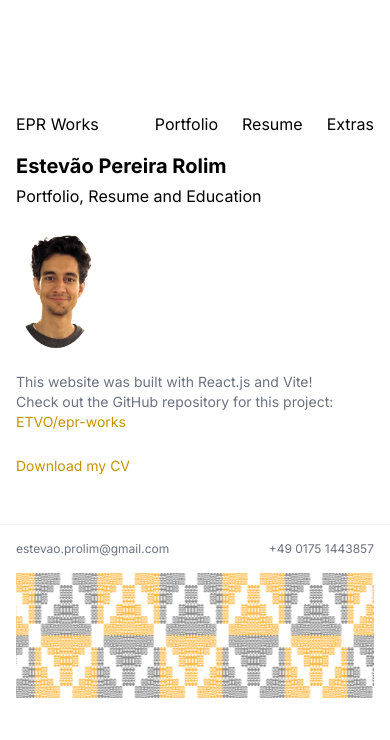
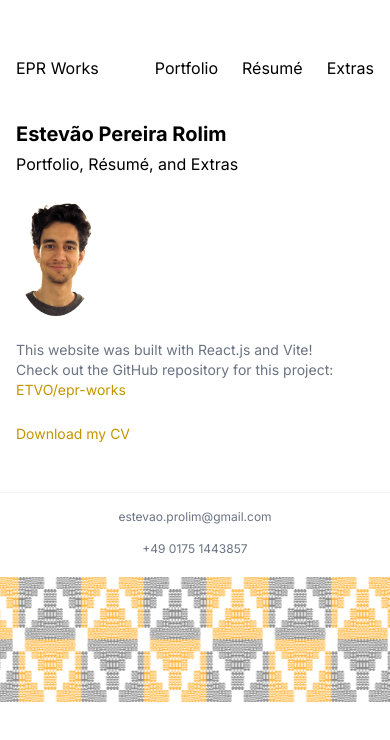
Before and after one commit to ETVO/epr-works, a React (Vite) app: page / in a window 390 px wide. Shown: the top 740 px of the page. Built offline with nearby package versions, Linux system fonts and the light colour scheme.

Commit message:
Update style for Footer and Header. Make it responsive.

```diff
--- a/src/App.jsx
+++ b/src/App.jsx
@@ -1,5 +1,5 @@
 import { BrowserRouter, Routes, Route, Outlet } from 'react-router'
-import Resume from './Resume.jsx';
+import Résumé from './Resume.jsx';
 import Portfolio from './Portfolio.jsx';
 import Extras from './Extras.jsx';
 import Header from './components/Header.jsx';
@@ -29,7 +29,7 @@
       <div className="flex flex-col gap-6">
         <div>
           <h1 className='text-xl font-bold'>Estevão Pereira Rolim</h1>
-          <sub className='text-base'>Portfolio, Resume and Education</sub>
+          <sub className='text-base'>Portfolio, Résumé, and Extras</sub>
         </div>
         <img className='profile-photo w-20 h-30' src="./Estevão-Pereira-Rolim.jpg" alt="Photo of Estevão" />
 
@@ -37,7 +37,7 @@
           This website was built with React.js and Vite!<br/>Check out the GitHub repository for this project: <a className='hover-underline text-gold' target='_blank' href="https://github.com/ETVO/epr-works">ETVO/epr-works</a>
         </p>
         <p className='text-sm text-gray-500'>
-          <a className='hover-underline text-gold' target='_blank' href="" download>Download my CV</a>
+          <a className='hover-underline text-gold' target='_blank' href="https://docs.google.com/document/d/1WN9uvv4_qSLyZqCBvtQdcyVrsKz4dyxCR_hx7aYRfYY/export?format=pdf" download>Download my CV</a>
         </p>
       </div>
     </>
@@ -47,14 +47,14 @@
 export default function App() {
 
   return (
-    <div className="App flex pt-24 pb-10">
+    <div className="App flex pt-8 sm:pt-20 pb-10">
       <div className='container max-w-prose mx-auto'>
         <BrowserRouter>
           <Routes>
             <Route element={<PageLayout />} >
               <Route index element={<Home />} />
               <Route path="/portfolio" element={<Portfolio />} />
-              <Route path="/resume" element={<Resume />} />
+              <Route path="/résumé" element={<Résumé />} />
               <Route path="/extras" element={<Extras />} />
             </Route>
           </Routes>
--- a/src/Resume.jsx
+++ b/src/Resume.jsx
@@ -316,30 +316,30 @@
 
 
 
-export default function Resume() {
+export default function Résumé() {
 
   return (
     <>
-      <h1 className='text-xl font-bold'>Resume</h1>
+      <h1 className='text-xl font-bold'>Résumé</h1>
 
-      <p>Welcome to my resume page. Here you’ll find a detailed overview of my professional experience, divided into two sections: Full-Time Roles and Freelance Projects.</p>
+      <p>Welcome to my résumé page. Here you’ll find a detailed overview of my professional experience, divided into two sections: Full-Time Roles and Freelance Projects.</p>
 
-      <div className="resume-section mt-10">
+      <div className="résumé-section mt-10">
         <h2 className="text-2xl font-bold text-gold cursor-pointer">Experience</h2>
 
         <Experience experience={workExperience} />
       </div>
-      <div className="resume-section mt-10">
+      <div className="résumé-section mt-10">
         <h2 className="text-2xl font-bold text-gold cursor-pointer">Education</h2>
 
         <Experience experience={education} hideDuration={true} />
       </div>
-      <div className="resume-section mt-10">
+      <div className="résumé-section mt-10">
         <h2 className="text-2xl font-bold text-gold cursor-pointer">Additional Qualification</h2>
 
         <Experience experience={additional} />
       </div>
-      <div className="resume-section mt-10">
+      <div className="résumé-section mt-10">
         <h2 className="text-2xl font-bold text-gold cursor-pointer">Languages</h2>
 
         <Experience experience={languages} />
--- a/src/components/Footer.jsx
+++ b/src/components/Footer.jsx
@@ -1,4 +1,5 @@
 import { NavLink } from "react-router";
+import "../styles/Footer.scss"
 
 export default function Footer() {
   return (
--- a/src/components/Header.jsx
+++ b/src/components/Header.jsx
@@ -4,8 +4,12 @@
   let defaultStyle = 'text-base hover-underline leading-normal';
   let activeStyle = defaultStyle + ' font-bold';
   return (
-    <div className="Header">
-      <header className="flex justify-between items-center py-4 px-4 sm:px-6">
+    <>
+      <span className="transition-opacity xs:opacity-0 text-[.65rem] font-light text-gold text-center block mb-[-.5rem]">
+        <span className="font-extralight">←</span> scroll <span className="font-extralight">→</span>
+        </span>
+      <div className="Header overflow-x-scroll mb-6 sm:mb-0 sm:overflow-x-hidden">
+        <header className="flex min-w-90 justify-between items-center py-4 px-4 sm:px-6">
           <ul className="flex flex-row gap-6">
             <li>
               <NavLink to="/" className={defaultStyle}>EPR Works</NavLink>
@@ -16,7 +20,7 @@
               <NavLink to="/portfolio" className={({ isActive }) => isActive ? activeStyle : defaultStyle}>Portfolio</NavLink>
             </li>
             <li>
-            <NavLink to="/resume" className={({ isActive }) => isActive ? activeStyle : defaultStyle}>Resume</NavLink>
+              <NavLink to="/résumé" className={({ isActive }) => isActive ? activeStyle : defaultStyle}>Résumé</NavLink>
             </li>
             <li>
               <NavLink to="/extras" className={({ isActive }) => isActive ? activeStyle : defaultStyle}>Extras</NavLink>
@@ -24,5 +28,6 @@
           </ul>
         </header>
       </div>
+    </>
   )
 }
--- /dev/null
+++ b/src/styles/Footer.scss
@@ -0,0 +1,11 @@
+@media all and (max-width: 400px) {
+  .Footer footer {
+    padding-left: 0 !important;
+    padding-right: 0 !important;
+    ul {
+      padding: 0 1rem .25rem;
+      align-items: center;
+      flex-flow: column !important;
+    }
+  }
+}
--- a/src/styles/index.css
+++ b/src/styles/index.css
@@ -6,6 +6,7 @@
   --color-gold: #c29500;
   --color-darkergold: #846b19;
   --color-darkgold: #4d3c17;
+  --breakpoint-xs: 22.5rem
 }
 
 html {
```
Lines whose indentation alone changed are shown as unchanged.
